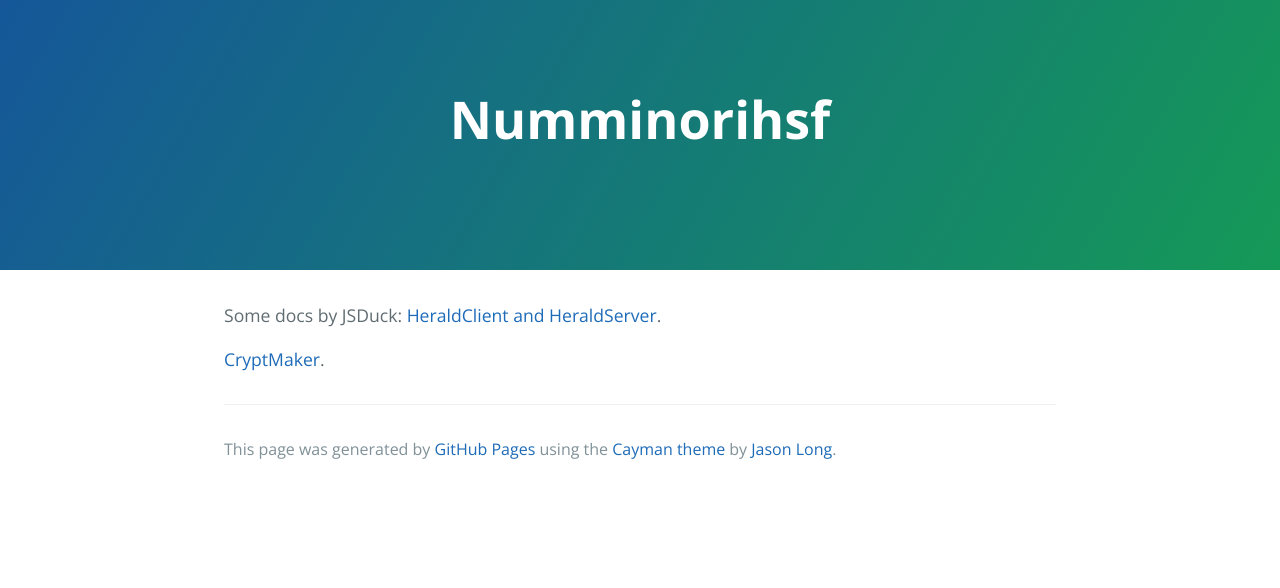
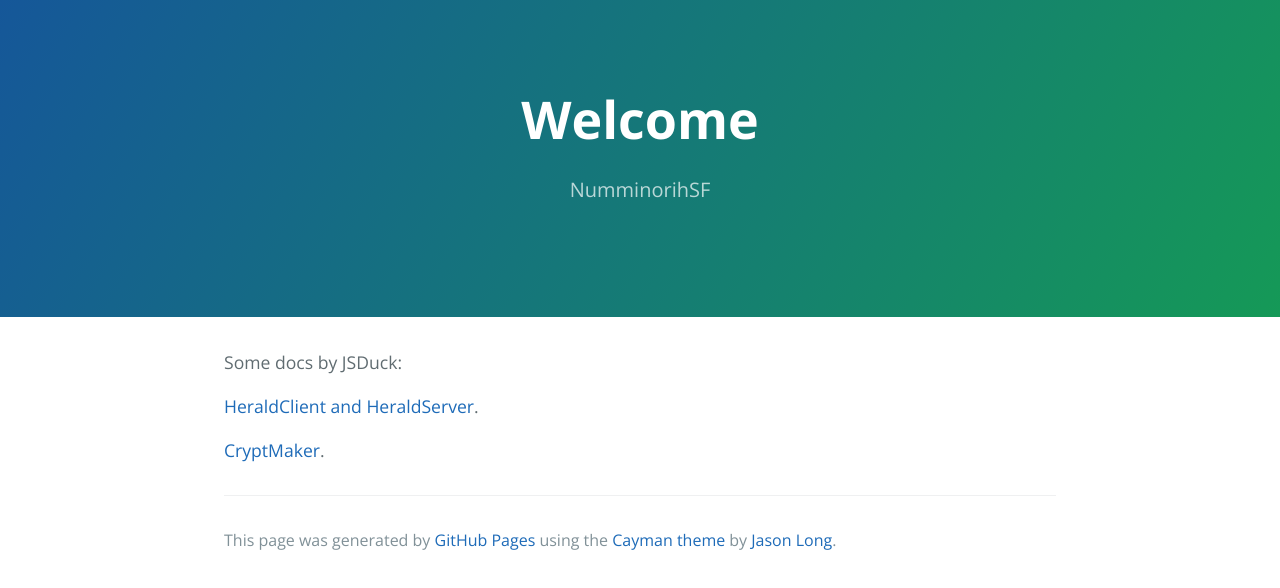
Before and after one commit to NumminorihSF/NumminorihSF, a plain HTML site: page index.html in a window 1280 px wide. Drawn offline with nearby package versions, Linux system fonts and the light colour scheme.

Commit message:
Replace master branch with page content via GitHub

```diff
--- a/index.html
+++ b/index.html
@@ -2,7 +2,7 @@
 <html lang="en-us">
   <head>
     <meta charset="UTF-8">
-    <title>Numminorihsf by NumminorihSF</title>
+    <title>Welcome by NumminorihSF</title>
     <meta name="viewport" content="width=device-width, initial-scale=1">
     <link rel="stylesheet" type="text/css" href="stylesheets/normalize.css" media="screen">
     <link href='http://fonts.googleapis.com/css?family=Open+Sans:400,700' rel='stylesheet' type='text/css'>
@@ -11,13 +11,14 @@
   </head>
   <body>
     <section class="page-header">
-      <h1 class="project-name">Numminorihsf</h1>
-      <h2 class="project-tagline"></h2>
+      <h1 class="project-name">Welcome</h1>
+      <h2 class="project-tagline">NumminorihSF</h2>
     </section>
 
     <section class="main-content">
-      <p>Some docs by JSDuck:
-<a href="http://numminorihsf.github.io/herald">HeraldClient and HeraldServer</a>.</p>
+      <p>Some docs by JSDuck:</p>
+
+<p><a href="http://numminorihsf.github.io/herald">HeraldClient and HeraldServer</a>.</p>
 
 <p><a href="http://numminorihsf.github.io/crypt-maker/jsduck">CryptMaker</a>.</p>
 
--- a/params.json
+++ b/params.json
@@ -1 +1 @@
-{"name":"Numminorihsf","tagline":"","body":"Some docs by JSDuck:\r\n[HeraldClient and HeraldServer](http://numminorihsf.github.io/herald).\r\n\r\n[CryptMaker](http://numminorihsf.github.io/crypt-maker/jsduck).","google":"","note":"Don't delete this file! It's used internally to help with page regeneration."}
+{"name":"Welcome","tagline":"NumminorihSF","body":"Some docs by JSDuck:\r\n\r\n[HeraldClient and HeraldServer](http://numminorihsf.github.io/herald).\r\n\r\n[CryptMaker](http://numminorihsf.github.io/crypt-maker/jsduck).","google":"","note":"Don't delete this file! It's used internally to help with page regeneration."}
```
